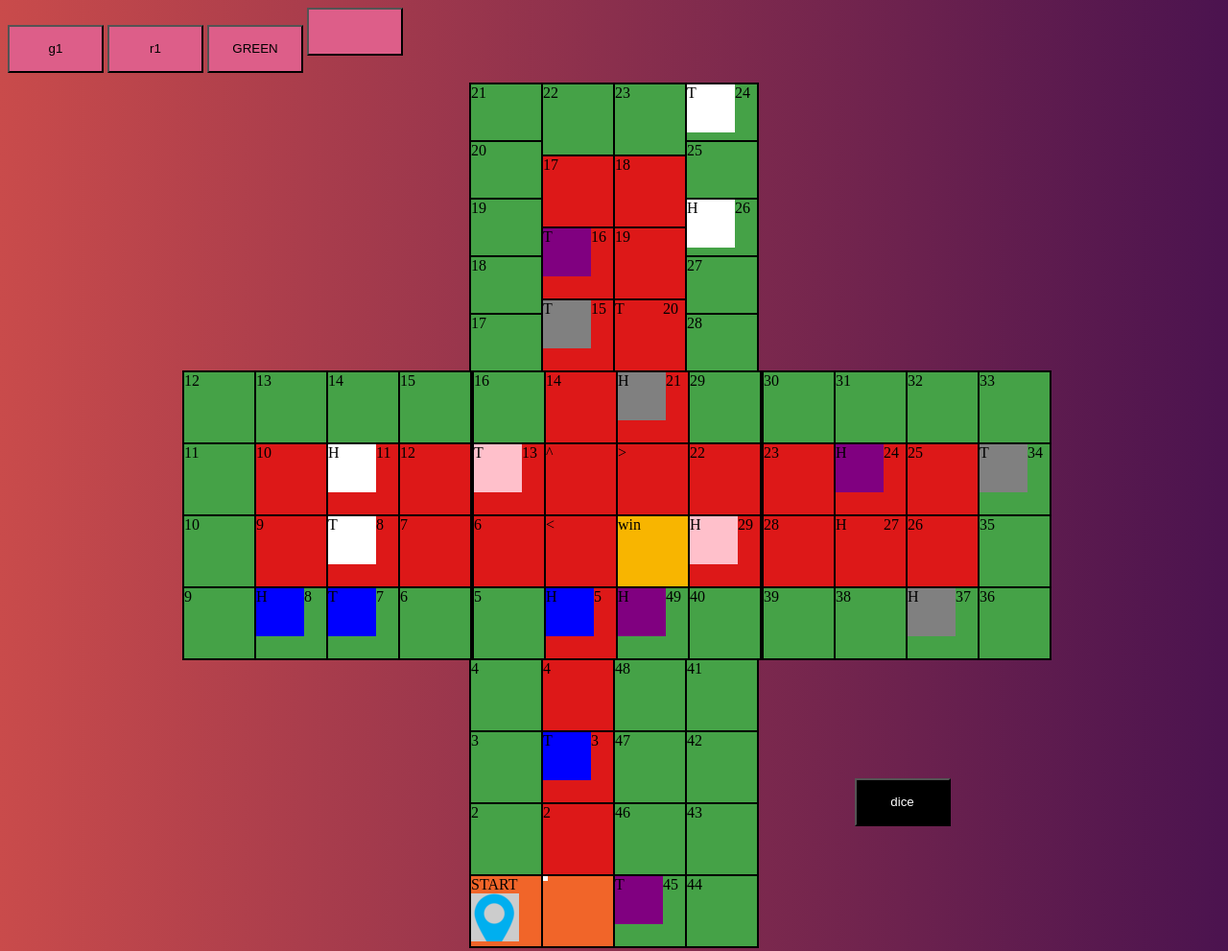
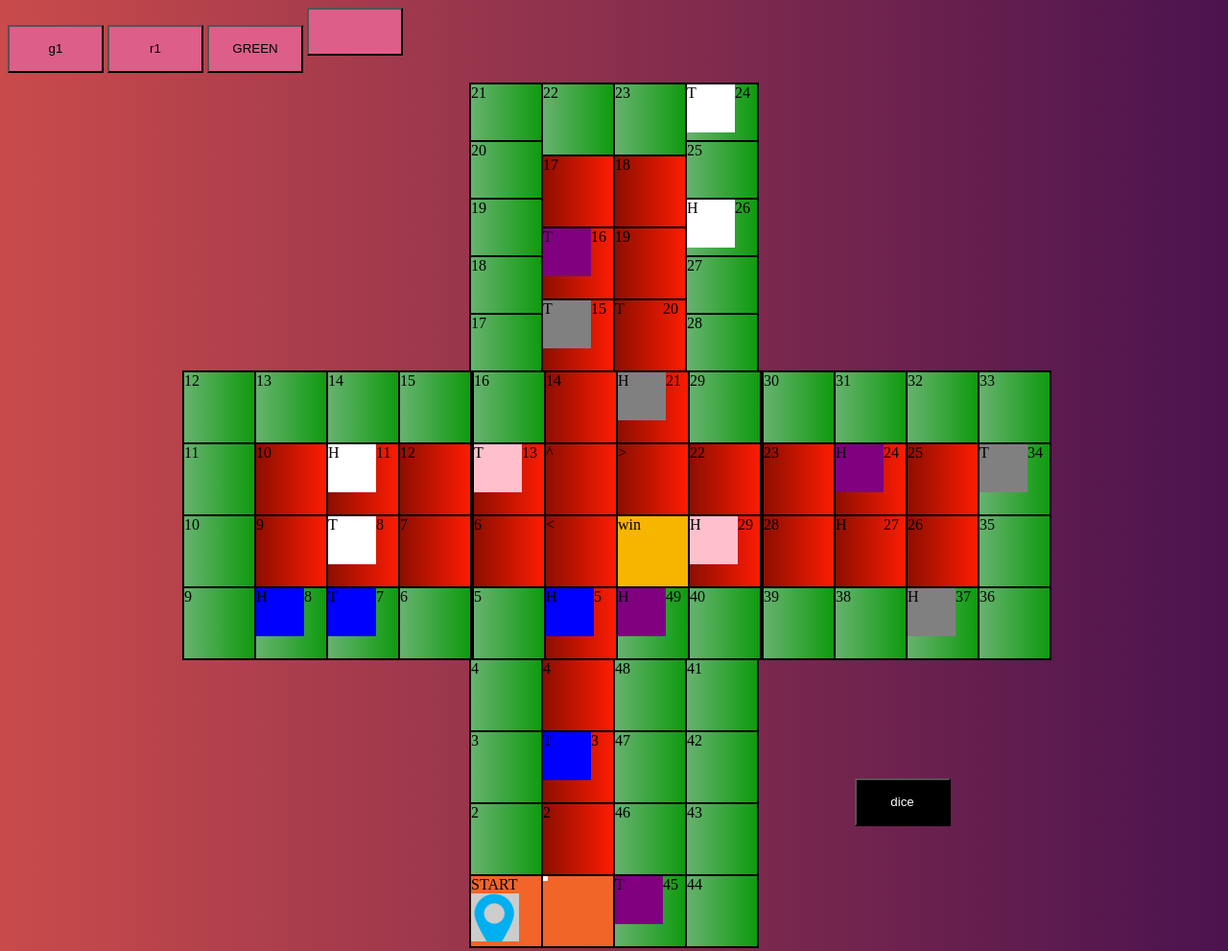
Before and after one commit to ZainAhmed17/pmi-snake-ladder, a plain HTML site: page pmi.html in a window 1280 px wide. Shown: the top 991 px of the page at 96% size. Drawn offline with Linux system fonts and the light colour scheme.

Commit message:
pull before

```diff
--- a/pmi.html
+++ b/pmi.html
@@ -261,7 +261,7 @@ function movePawnGreen(move,currentPostion){
       //.parentElement.firstChild)
       break;
     case 2:
-    let remove;
+    let remove;3
     console.log('my child',document.getElementById("g"+(currentPostionValue)).childNodes[1].id)
     console.log("my data",document.getElementById("g"+(currentPostionValue)))
     if("g"+(currentPostionValue).id != 'whitePawan')
--- a/pmistyle.css
+++ b/pmistyle.css
@@ -47,10 +47,10 @@ body{
 
 }
 .red{
- background-color: #dd1818;
+ background-image: linear-gradient(to right, #8e0e00, #fd1c03);
 }
 .green{
- background-color: #45a247;
+ background-image: linear-gradient(to right, #67b26f, #0f9b0f);
 }
 .orange{
   background-color: #F16529;
```
Also changed, not shown: 1 other file.
